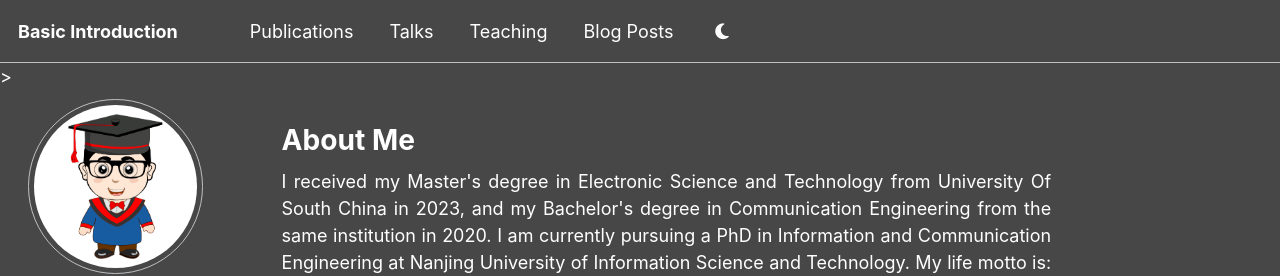
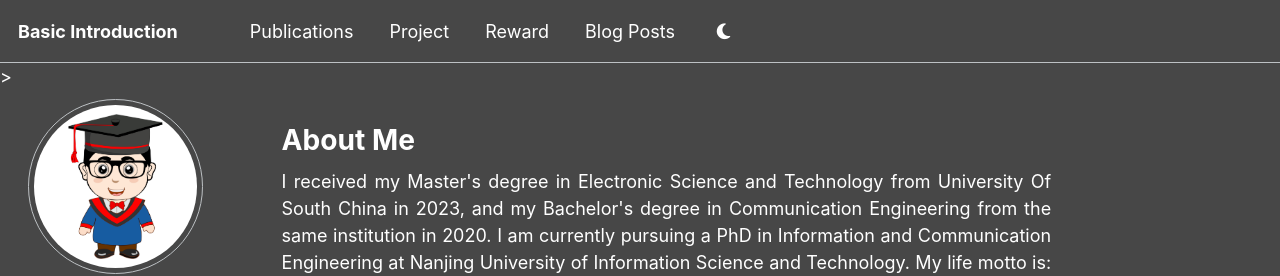
Before and after one commit to zqzhaolab/zqzhaolab.github.io, a Jekyll site: the page built from _pages/about.md, in a window 1280 px wide. Shown: the top 276 px of the page. Built offline with Jekyll 4.4.1, drawn with Linux system fonts in a browser that asks for light colours; some web fonts are replaced; a script that is not in the unit is left out.

Commit message:
Update navigation.yml

```diff
--- a/_data/navigation.yml
+++ b/_data/navigation.yml
@@ -11,10 +11,10 @@
   - title: "Publications"
     url: /publications/
 
-  - title: "Talks"
+  - title: "Project"
     url: /talks/
 
-  - title: "Teaching"
+  - title: "Reward"
     url: /teaching/
 
   # - title: "Portfolio"
```
